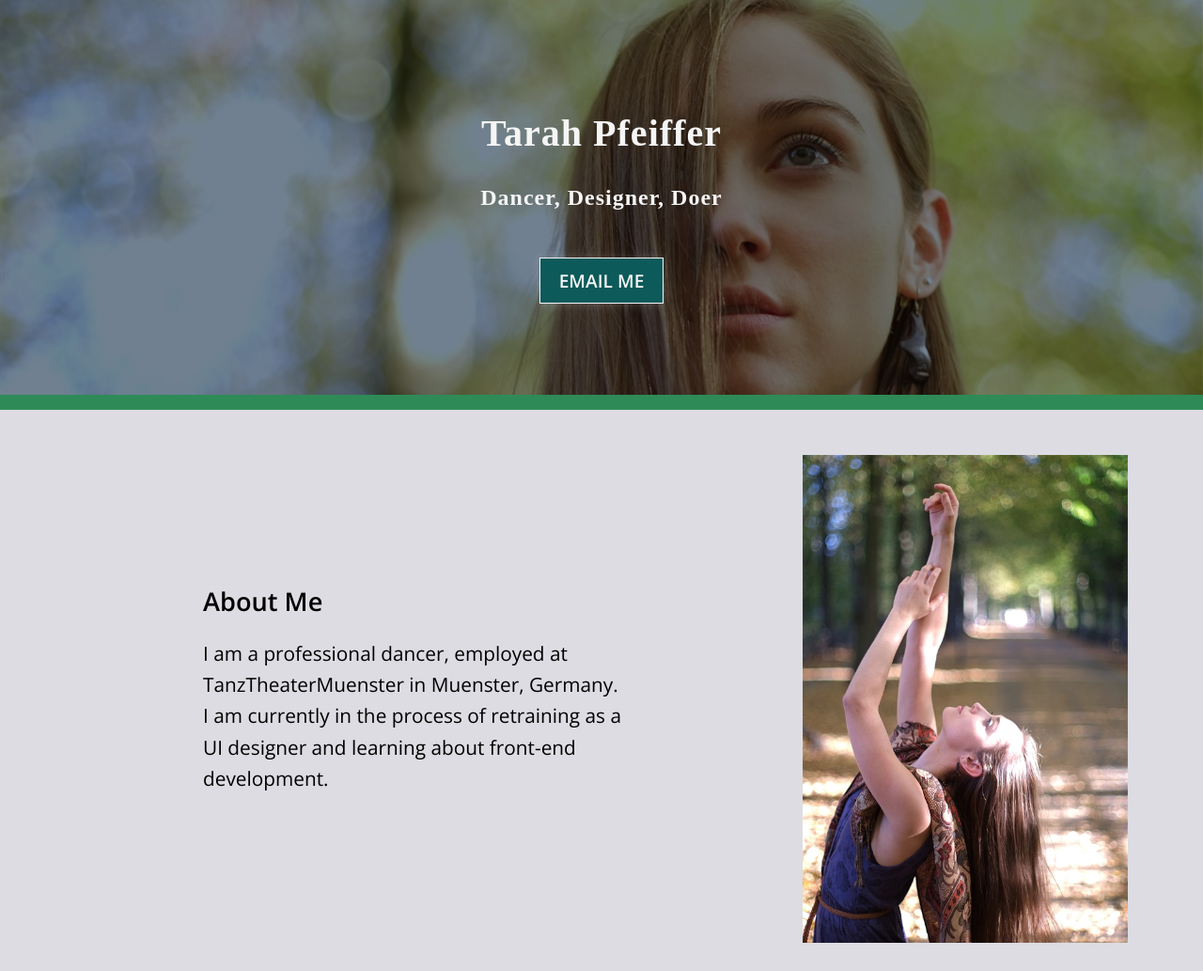
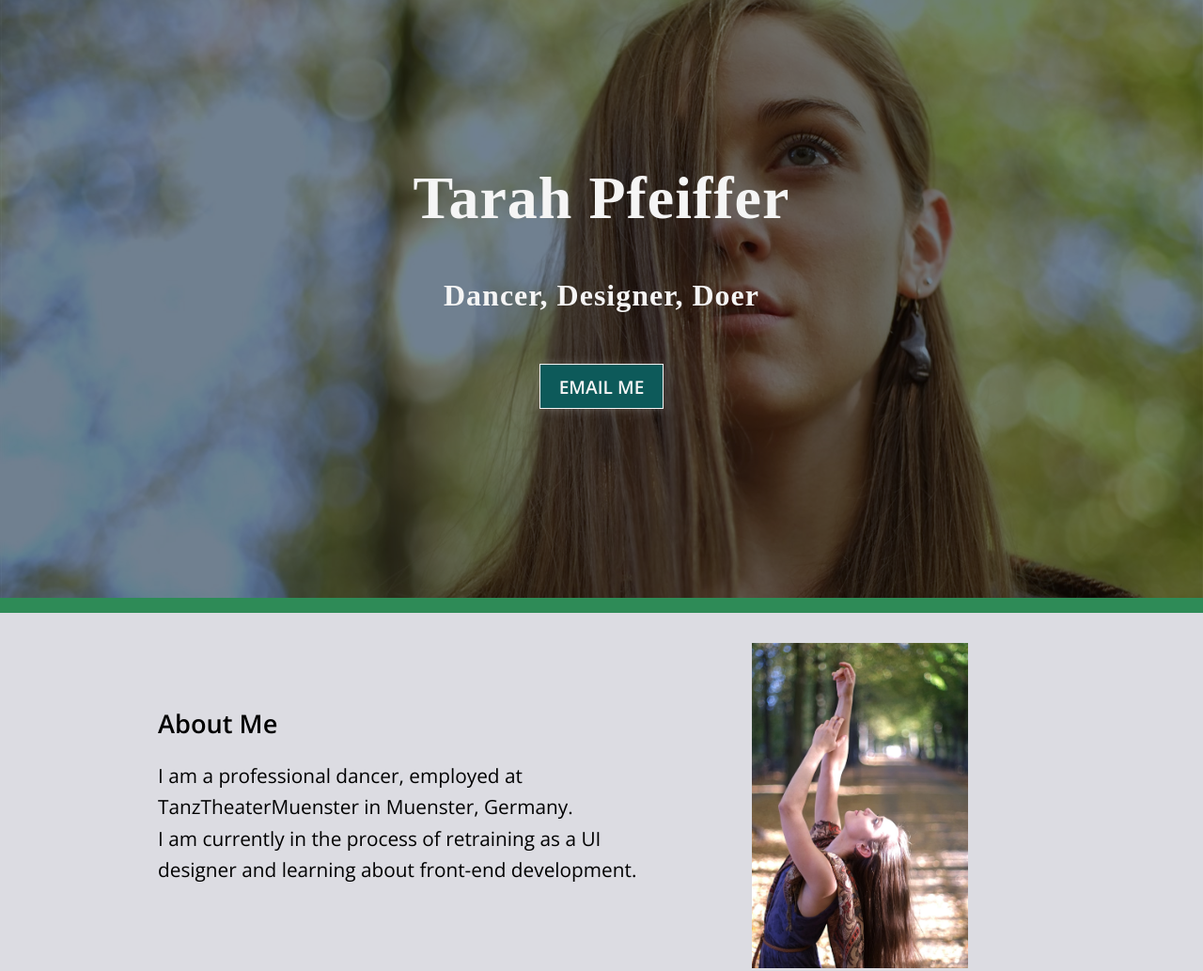
Before and after one commit to tarahpfeiffer/tarahpfeiffer.github.io, a plain HTML site: page index.html in a window 1280 px wide. Shown: the part 120-1153 px from the top of the page at 94% size. Drawn offline with nearby package versions, Linux system fonts and the light colour scheme; a web font is replaced by a local one.

Commit message:
media queries

```diff
--- a/index.html
+++ b/index.html
@@ -88,7 +88,7 @@
             Quam id leo in vitae turpis massa sed elementum
           </p>
         </div>
-        <img class="content-img left" src="images/portrait5.JPG">
+        <img class="content-img left" src="images/portrait5.jpg">
       </div>
 
       <div class="card">
--- a/styles.css
+++ b/styles.css
@@ -306,24 +306,29 @@ img {
     .wrapper {
         width: 60%;
     }
-
+    .card {
+        align-items: center;
+    }
 
 }
 
 @media (min-width: 800px) {
+    .hero {
+        height: 87vh;
+    }
+    .hero-title {
+        font-size: 4em;
+        margin-top: 0;
+    }
+    .hero-subtitle {
+        font-size: 2em;
+    }
     .content-img {
-        width: 45%;
+        width: 20%;
+        margin: 0;
     }
     .wrapper {
-        width: 40%;
+        width: 50%;
+        margin: 2em 5em;
     }
 }
-
-@media (min-width: 1000px) {
-    .content-img {
-        width: 30%;
-    }
-    .wrapper {
-        width: 45%;
-    }
-}
```
